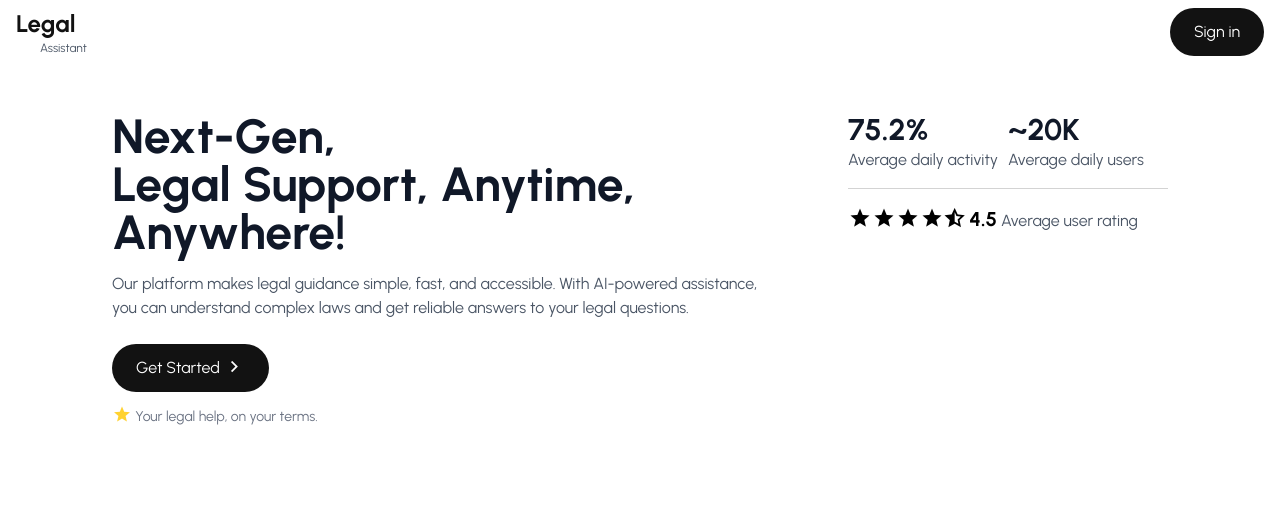
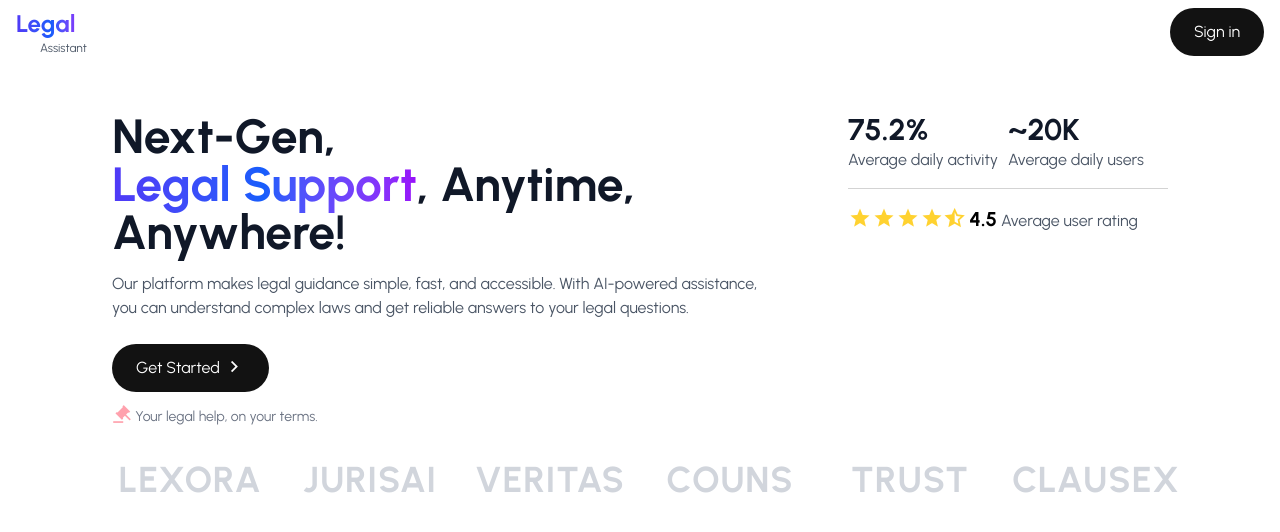
Before and after one commit to thedeepakmaurya/legassist, a Next.js app: page / in a window 1280 px wide. Shown: the top 532 px of the page. Built offline with nearby package versions, Linux system fonts and the light colour scheme.

Commit message:
add clientails

```diff
--- a/src/app/globals.css
+++ b/src/app/globals.css
@@ -13,3 +13,7 @@
 @utility flex-center {
   @apply flex items-center justify-center;
 }
+
+@utility text-gradient{
+  @apply bg-gradient-to-r from-indigo-600 via-blue-600 to-purple-600 bg-clip-text text-transparent
+}
--- a/src/components/organisms/Header.jsx
+++ b/src/components/organisms/Header.jsx
@@ -12,10 +12,10 @@ const Header = () => {
   }, []);
 
   return (
-    <header className="flex-between sticky top-0 bg-white/80 rounded-lg px-4 py-2">
+    <header className="flex-between sticky top-0 rounded-lg bg-white/80 px-4 py-2">
       <Link className="text-primary flex items-center gap-2" href="/">
         <h1 className="flex flex-col text-2xl font-semibold">
-          Legal{" "}
+          <span className="text-gradient">Legal </span>
           <span className="pl-6 text-xs font-normal text-gray-600">
             Assistant
           </span>
--- a/src/components/pages/Home/About.jsx
+++ b/src/components/pages/Home/About.jsx
@@ -5,8 +5,8 @@ const About = () => {
   return (
     <div className="flex flex-col md:col-span-2">
       <h2 className="mt-8 text-4xl font-bold text-gray-900 md:text-5xl">
-        Next-Gen, <br />
-        Legal Support, Anytime, Anywhere!
+        <span className=" "> Next-Gen</span>, <br />
+        <span className="text-gradient">Legal Support</span>, Anytime, Anywhere!
       </h2>
       <p className="mt-4 max-w-2xl text-gray-600">
         Our platform makes legal guidance simple, fast, and accessible. With
@@ -21,7 +21,7 @@ const About = () => {
         />
       </Link>
       <p className="mt-2 text-sm text-gray-500">
-        <i className="ri-star-s-fill text-xl text-amber-300"></i> Your legal
+        <i className="ri-auction-fill text-xl text-rose-300"></i> Your legal
         help, on your terms.
       </p>
     </div>
--- /dev/null
+++ b/src/components/pages/Home/Clients.jsx
@@ -0,0 +1,25 @@
+const Clients = () => {
+  return (
+    <div className="mt-8 grid grid-cols-2 gap-6 md:grid-cols-6">
+      {companies?.map((c, i) => (
+        <p
+          className="text-center text-3xl font-extrabold tracking-wide uppercase text-gray-300 md:text-4xl"
+          key={i}
+        >
+          {c}
+        </p>
+      ))}
+    </div>
+  );
+};
+
+export default Clients;
+
+const companies = [
+  "Lexora",
+  "JurisAI",
+  "Veritas",
+  "Couns",
+  "Trust",
+  "ClauseX",
+];
--- a/src/components/pages/Home/Stat.jsx
+++ b/src/components/pages/Home/Stat.jsx
@@ -17,9 +17,9 @@ const Stat = () => {
           {Array(4)
             .fill(null)
             .map((_, i) => (
-              <i key={i} className="ri-star-s-fill ri-xl"></i>
+              <i key={i} className="ri-star-s-fill text-amber-300 ri-xl"></i>
             ))}
-          <i className="ri-star-half-line ri-lg"></i>
+          <i className="ri-star-half-line text-amber-300 ri-lg"></i>
         </div>
         <p className="text-xl font-semibold">
           4.5
--- a/src/components/pages/Home/index.jsx
+++ b/src/components/pages/Home/index.jsx
@@ -1,12 +1,16 @@
 import About from "./About";
+import Clients from "./Clients";
 import Stat from "./Stat";
 
 const HomePage = () => {
   return (
+    <>
       <section className="grid md:grid-cols-3 md:gap-12">
         <About />
         <Stat />
       </section>
+      <Clients />
+    </>
   );
 };
 
--- a/src/components/pages/Profile/Queries.jsx
+++ b/src/components/pages/Profile/Queries.jsx
@@ -12,10 +12,6 @@ const Queries = () => {
           <QueryCard/>
           <QueryCard/>
           <QueryCard/>
-
-
-
-
       </div>
     </div>
   );
```
